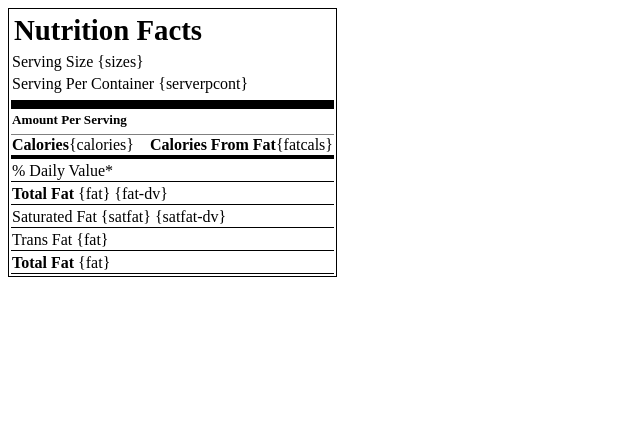
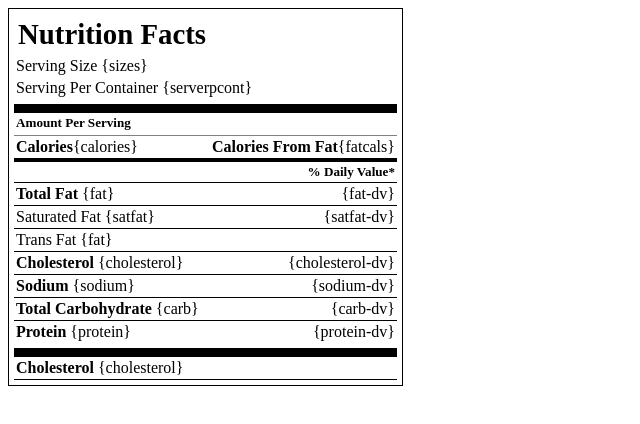
Before and after one commit to ChristinaKo/SoftDev_FoodMe, a plain HTML site: page n.html in a window 1280 px wide. Shown: the whole page, without its empty margins (0-640 px from the left). Drawn offline with Linux system fonts and the light colour scheme.

Commit message:
table arrangment fixed

```diff
--- a/n.html
+++ b/n.html
@@ -1,6 +1,13 @@
 <html>
   <style>
-    #id{
+    #tb{
+    border-spacing:0px;
+    border:1px solid black;
+    padding:5px;
+    }
+     #dv{
+       font-weight:bold;
+    font-size:.82em;
     }
     .nutrition_header{
        text-decoration:none;
@@ -8,9 +15,13 @@
        margin:2px;
     }
     .servings{
-
+    column-span: all; /* W3C */
+    -webkit-column-span: all; /* Safari & Chrome */
+    -moz-column-span: all; /* Firefox */
+    -ms-column-span: all; /* Internet Explorer */
+    -o-column-span: all; /* Opera */
     }
-    #topbar{
+    .topbar{
        padding-bottom:7px;
        border-bottom:9px solid black;
     }
@@ -19,7 +30,7 @@
        font-size:.82em;
        padding-bottom:4px;
     }
-    #calbar{
+    .calbar{
        border-top:1px solid gray;
        border-bottom:4px solid black;
     }
@@ -28,42 +39,58 @@
     }
     .right_align{
       text-align:right;
-      color:blue;
+    }
+    td{
+      padding:2px;
+    }
+    tr{
+      padding:2px;
     }
   </style>
-  <table style="border:1px solid black">
+  <table id="tb">
     <thead>
       <tr>
-	<td><h2 class="nutrition_header">Nutrition Facts</h2></td>
+	<td><h2 class="nutrition_header" colspan="2">Nutrition Facts</h2></td>
       </tr>
     </thead>
-    <tr class="servings">
+    <tr class="servings" colspan="2">
       <td>Serving Size {sizes}</td>
     </tr>
     <tr>
-      <td id="topbar">Serving Per Container {serverpcont} 	&nbsp;</td>
+      <td class="topbar" colspan="2">Serving Per Container {serverpcont} 	&nbsp;</td>
     </tr>
     <tr>
-      <td id="amount">Amount Per Serving</td>
+      <td id="amount" colspan="2">Amount Per Serving</td>
     </tr>
     <tr>
-      <td id="calbar"><strong>Calories</strong>{calories} &nbsp;&nbsp; <strong>Calories From Fat</strong>{fatcals}</td>
+      <td class="calbar"  colspan="1"><strong>Calories</strong>{calories} </td><td class="calbar"><strong>Calories From Fat</strong>{fatcals}</td>
     </tr>
     <tr>
-      <td class="_bottom_">% Daily Value*</td>
+      <td class="right_align _bottom_" id="dv" colspan="2">% Daily Value*</td>
     </tr>
     <tr>
-      <td class="_bottom_"><strong>Total Fat</strong> {fat} {fat-dv}</td>
+      <td class="_bottom_" colspan="1"><strong>Total Fat</strong> {fat} </td><td class="right_align _bottom_">{fat-dv}</td>
     </tr>
     <tr>
-      <td class="_bottom_">Saturated Fat {satfat}   {satfat-dv} </td>
+      <td class="_bottom_" colspan="1">Saturated Fat {satfat} </td><td class="right_align _bottom_">{satfat-dv} </td>
     </tr>
     <tr>
-      <td class="_bottom_">Trans Fat {fat} </td>
+      <td class="_bottom_" colspan="2">Trans Fat {fat} </td>
     </tr>
     <tr>
-      <td class="_bottom_"><strong>Total Fat</strong> {fat} </td>
+      <td class="_bottom_" colspan="1"><strong>Cholesterol</strong> {cholesterol}  </td><td class="right_align _bottom_">{cholesterol-dv}</td>
     </tr>
-
+    <tr>
+      <td class="_bottom_" colspan="1"><strong>Sodium</strong> {sodium} </td><td class="right_align _bottom_">{sodium-dv}</td>
+    </tr>
+    <tr>
+      <td class="_bottom_" colspan="1"><strong>Total Carbohydrate</strong> {carb} </td><td class="right_align _bottom_">{carb-dv} </td>
+    </tr>
+    <tr>
+      <td class="topbar" colspan="1"><strong>Protein</strong> {protein} </td><td class="topbar right_align">{protein-dv}</td>
+    </tr>
+        <tr>
+      <td class="_bottom_" colspan="2"><strong>Cholesterol</strong> {cholesterol} </td>
+    </tr>
   </table>
 </html>
```
